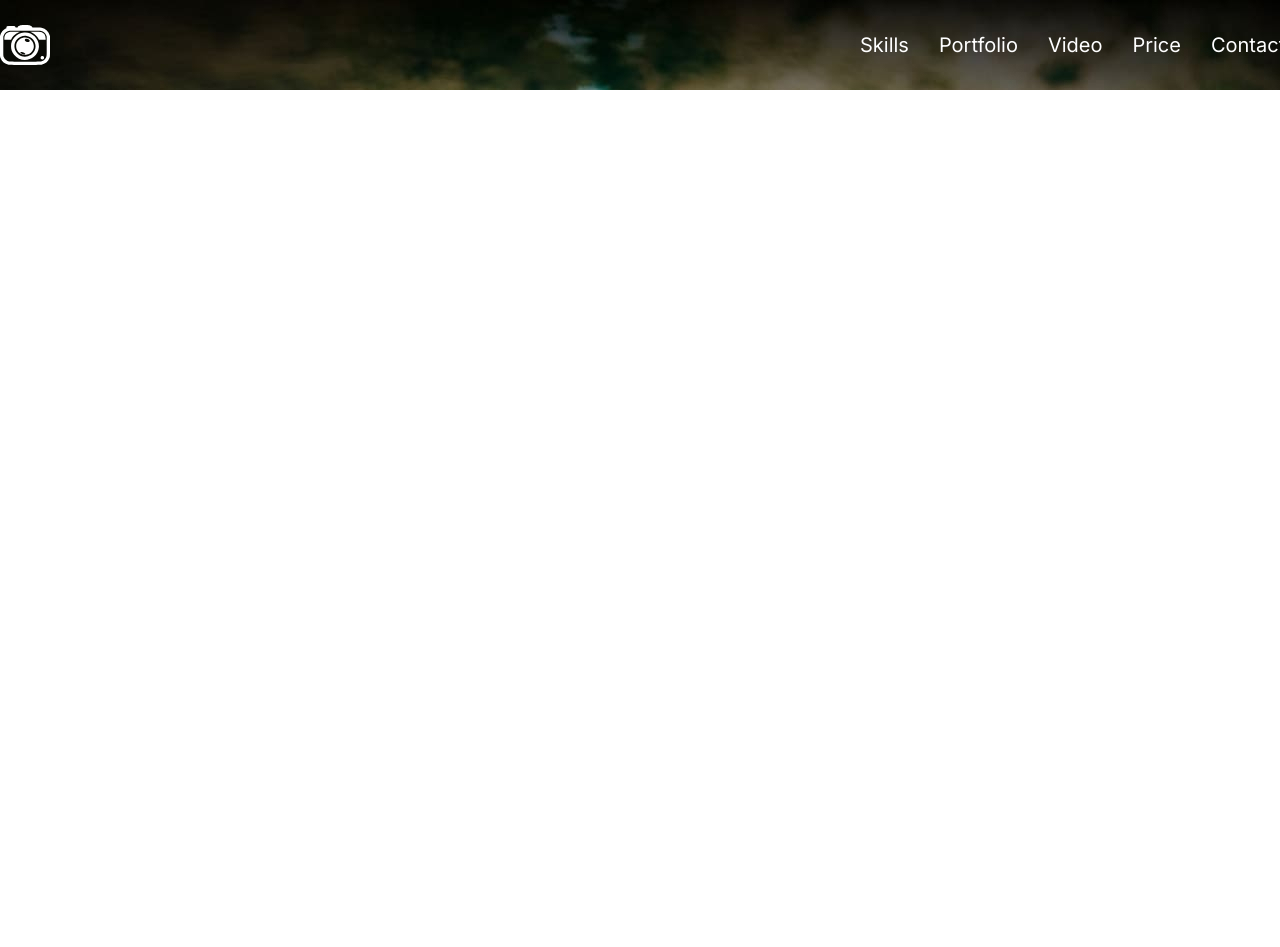
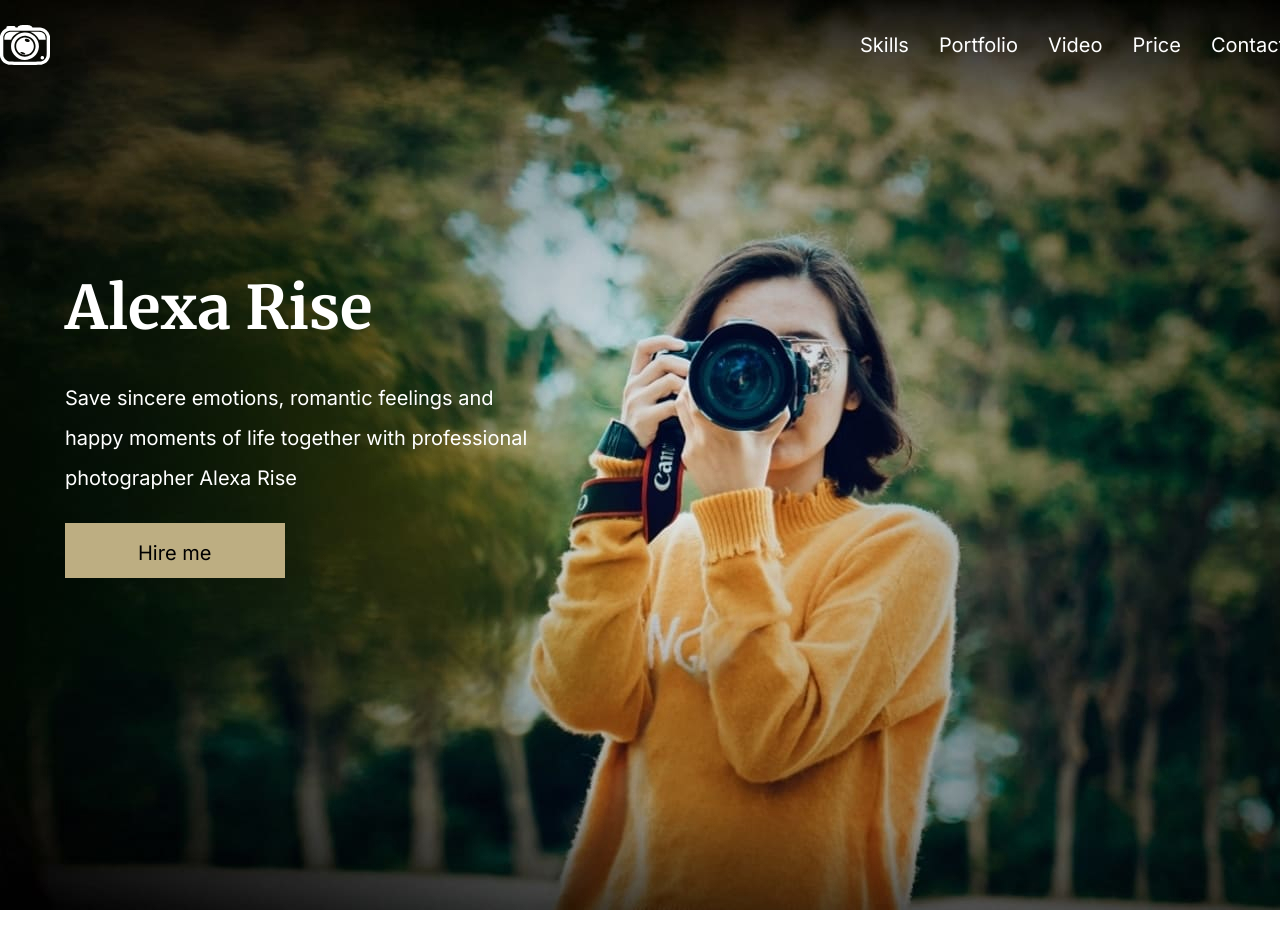
Before and after one commit to MarynaDanilkina/stage0, a plain HTML site: page portfolio/index.html in a window 1280 px wide. Before the commit the page ends 819 px from the top, so only its background shows below. Drawn offline with Linux system fonts and the light colour scheme.

Commit message:
feat: finish header

```diff
--- a/portfolio/css/style.css
+++ b/portfolio/css/style.css
@@ -34,6 +34,7 @@ body{
     font-size: 18px;
     color: #fff;
 	 font-family: Inter;
+	 font-weight: 400;
 }
 .wrapper{
     min-height: 100%;
@@ -47,11 +48,13 @@ body{
     border: 5px solid rgb(252, 0, 0);
     font-size: 4em;
 }
+/***********************HEADER*************************/
 .header {
 	background-image: url(/assets/img/bg.jpg);
 	background-repeat: no-repeat; /* Фоновое изображение не повторяется*/
 	background-position: center top;
 	background-size: 1440px 910px;
+	padding-bottom: 332px;
 }
 
 .header__container {
@@ -59,7 +62,7 @@ body{
 }
 ._container {
 	max-width: 1400px;
-    margin: 0px auto;
+   margin: 0px auto;
 }
 .header__logo {
 	padding-top: 20px;
@@ -80,7 +83,7 @@ body{
 	color: #FFFFFF;
 	font-size: 20px;
 	line-height: calc(50 / 20 * 100%); /**line-height: 50px; font-size: 20px;**/
-
+	font-weight: 500;
 }
 .header__language {
 	font-size: 20px;
@@ -99,3 +102,48 @@ body{
 }
 .languahe__item {
 }
+.header__hero {
+	margin-top: 158px;
+}
+
+.header__hero-title {
+	margin-left: 65px;
+	font-family: Merriweather;
+	font-weight: 700;
+	font-size: 60px;
+	line-height: calc(120 / 60 *100%);
+}
+.header__hero-text {
+	margin-left: 65px;
+	margin-top: 10px;
+	font-size: 20px;
+	line-height: calc(40 / 20 * 100%);
+	width: 470px;
+}
+.header__hero-buttons {
+	background:#BDAE82 ;
+	margin-left: 65px;
+	margin-top: 25px;
+	height: 55px;
+	width: 220px;
+	}
+.header__hero-button {
+	font-size: 20px;
+	line-height: calc(40 / 20 * 150%);
+	color: #000;
+	margin-left: 73px;
+}
+/***************************MAIN*********************************/
+.main {
+
+}
+.main-block__container {
+}
+._container {
+}
+.main-block__body {
+}
+.main-block__body-title {
+}
+.block__body-title {
+}
--- a/portfolio/index.html
+++ b/portfolio/index.html
@@ -40,7 +40,7 @@
 						</li>
 					</ul>
 				</nav>
-				<div class="header__language">
+				<div class="header__language _container">
 					<ul class="language__list">
 						<li class="language__item-en">
 							en
@@ -54,10 +54,30 @@
 					</ul>
 				</div>
 			</div>
+			<section class="header__hero _container">
+				<h1 class="header__hero-title">Alexa Rise</h1>
+				<div class="header__hero-text">
+					Save sincere emotions, romantic feelings and happy moments of life together with professional photographer Alexa Rise
+				</div>
+				<div class="header__hero-buttons">
+					<a href="" class="header__hero-button">Hire me</a>
+				</div>
+			</section>
+		</header>
+		<main class="main">
+			<div class="main-block__container _container">
+				<div class="main-block__body">
+					<div class="main-block__body-title">
+						<h2 class="block__body-title">Skills</h2>
+					</div>
+					<div class="main-block__body-line">
 
+					</div>
+				</div>
+				<div class="main-block__header">
 
-		</header>
-		<main class="page">
+				</div>
+			</div>
 		</main>
 	</div>
 	<footer class="footer">
```
